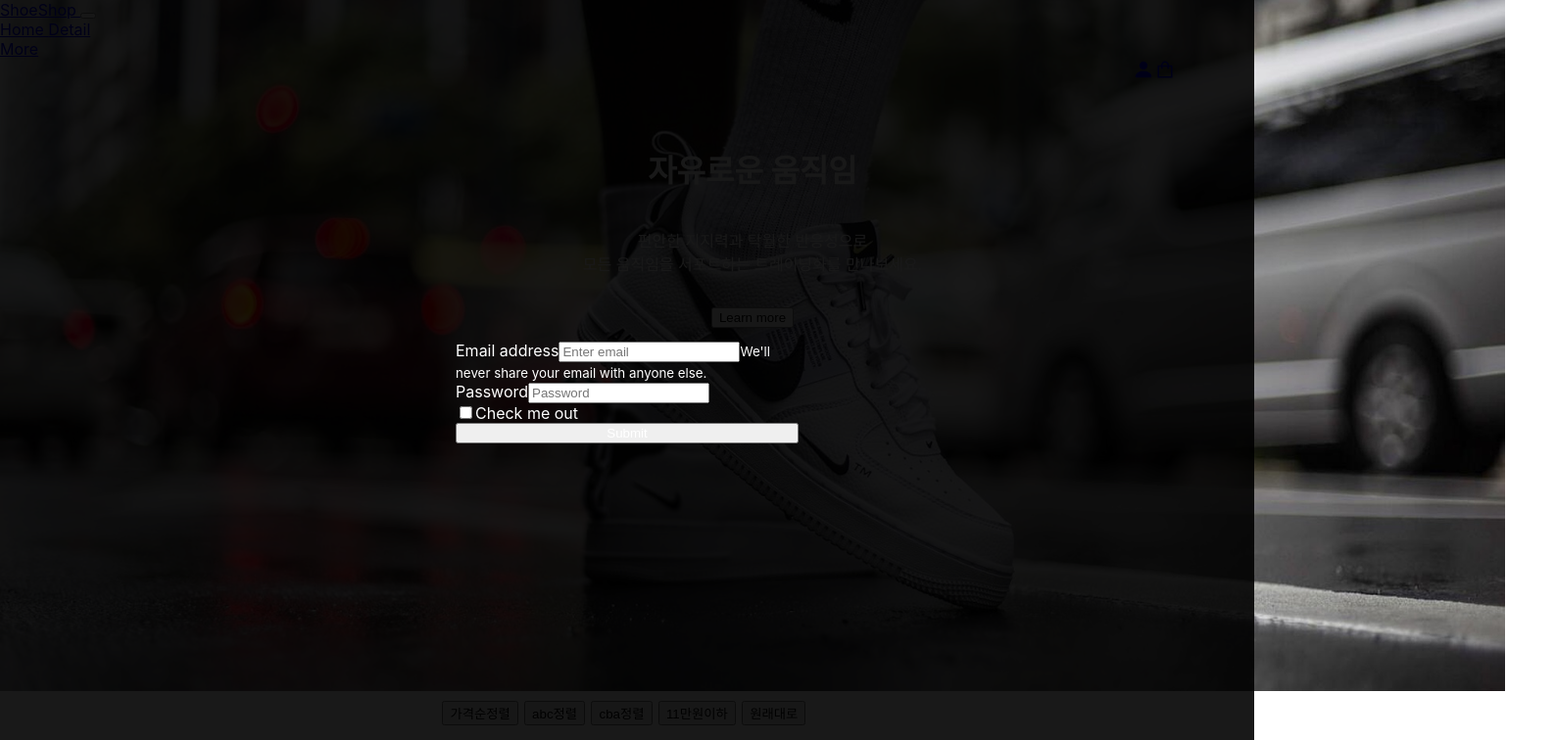
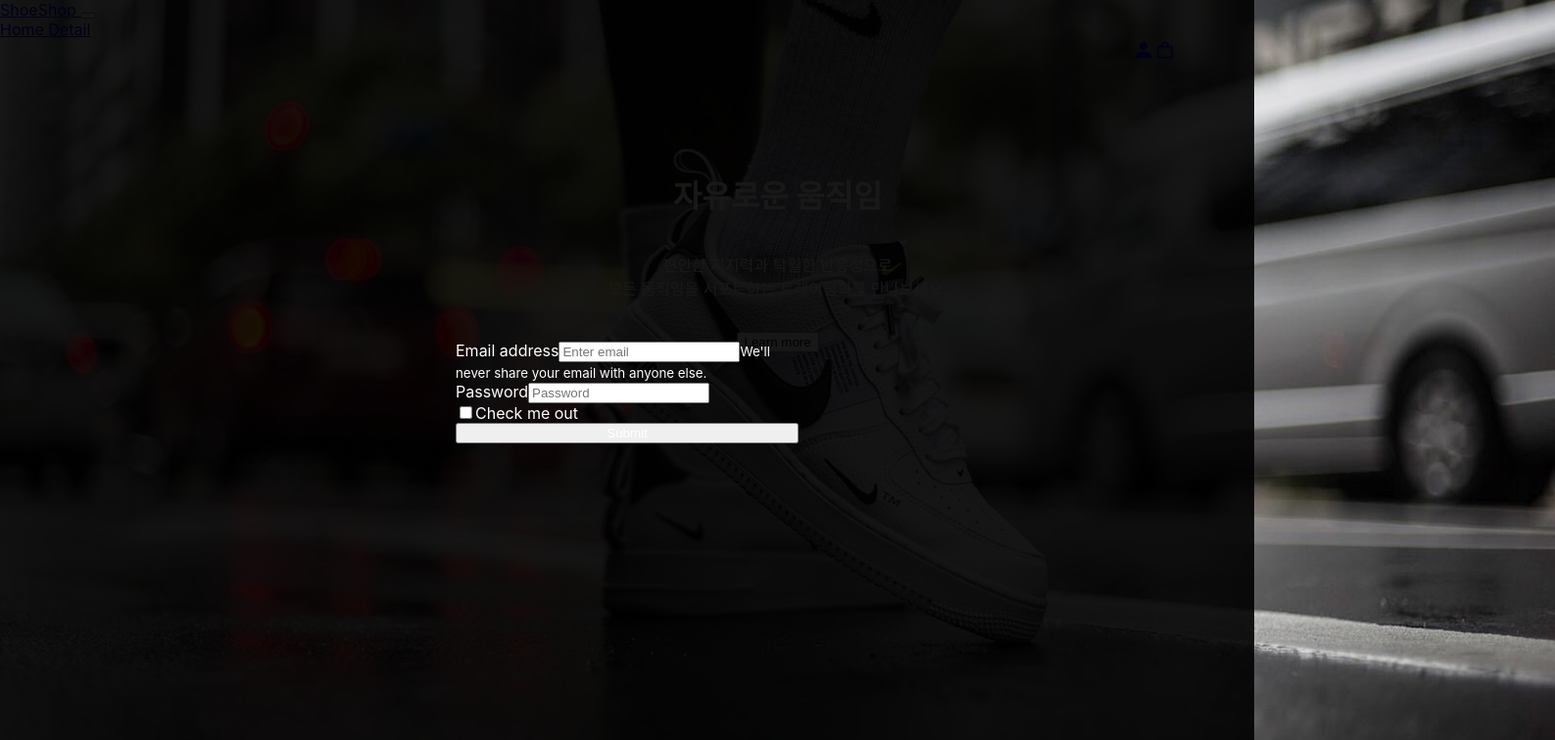
Before and after one commit to dygreen/shoeshop, a React (Create React App) app: page /detail/1 in a window 1280 px wide. Both pictures are taken after a click on the button 1167 px from the left and 76 px from the top of the page. Shown: the top 756 px of the page at 98% size, 1587 px wide, since content can reach past the window. Built offline with nearby package versions, Linux system fonts and the light colour scheme; the HTML template or start-up script is replaced by a standard one.

Commit message:
Add files via upload

```diff
--- a/src/App.css
+++ b/src/App.css
@@ -19,7 +19,7 @@
 .background {
   background: url(./background.jpg) no-repeat center center;
   background-size: cover;
-  padding: 10vw;
+  padding: 12vw;
   width: 100%;
   height: 450px;
 }
@@ -34,7 +34,7 @@
 }
 
 /* modal */
-Form{
+Form {
   position: fixed;
   top: 0;
   left: 0;
@@ -46,17 +46,8 @@ Form{
   align-items: center;
 }
 
-Form .black_back{ /* 모달 - 검정 배경 */
-  position: fixed;
-  top: 0;
-  left: 0;
-  width: 100%;
-  height: 100%;
-  background: rgba(0,0,0,0.9);
-  z-index: 100;
-}
-
-Form .mb-3, Form Button{
+Form .mb-3,
+Form Button {
   width: 350px;
   color: #fff;
   position: relative;
@@ -83,37 +74,36 @@ Form .mb-3, Form Button{
   margin: -15px auto;
 }
 
-.button_list{ /* 정렬 버튼 리스트 */
-  display: flex;
-  justify-content: center;
-}
-
+/* 정렬 버튼 리스트 */
 .sortBtn {
-  margin-top: 10px;
+  margin-top: 20px;
   margin-right: 0.5%;
 }
 
-
-
 /* cart page*/
-.table{
+.table {
   width: 60%;
   margin: 70px auto;
   color: #666;
 }
 
-.table h1{
+.table h1 {
   margin: 30px 0;
   color: #333;
 }
 
-.table td{padding: 10px;}
+.table td {
+  padding: 10px;
+}
 
-.table Button{padding: 5px 10px;}
+.table Button {
+  padding: 5px 10px;
+}
 
-.btn-cart{
+.btn-cart {
   display: flex;
   margin: 0 auto;
+  margin-top: 2%;
 }
 
 @media screen and (max-width: 767px) {
@@ -121,12 +111,16 @@ Form .mb-3, Form Button{
     display: none;
   }
 
-  .intro{margin-top: 100px;}
+  .intro {
+    margin-top: 100px;
+  }
 
   /* cart */
-  .table{width: 90%;}
+  .table {
+    width: 90%;
+  }
 
-  h1{
+  h1 {
     font-size: 25px;
     width: 100px;
   }
--- a/src/App.js
+++ b/src/App.js
@@ -1,15 +1,18 @@
 /*eslint-disable*/
 
-import React, { useState, useEffect, lazy, Suspense, useRef } from 'react';
-import { Navbar, Nav, NavDropdown, Container, Jumbotron, Button, Form } from 'react-bootstrap';
+import React, { useState, lazy, Suspense } from 'react';
+import { Navbar, Nav, Container, Jumbotron, Button } from 'react-bootstrap';
 import { BsFillPersonFill } from "react-icons/bs";
 import { AiOutlineShopping } from "react-icons/ai";
 import { Link, Route, Switch, useHistory } from 'react-router-dom';
-import Data from './data.js';
-let Detail = lazy(() => { return import ('./Detail.js')});
+import axios from'axios';
+import Data from './components/data.js';
+import LoginForm from './components/LoginForm.js';
+import SortBtns from './components/SortBtns.js';
 import Cart from './Cart.js'
 import './App.css';
-import axios from'axios';
+let Detail = lazy(() => { return import ('./Detail.js')});
+
 
 function App() {
 
@@ -20,13 +23,10 @@ function App() {
   let [count, setCount] = useState(0); /* 더보기 버튼 클릭 횟수 */
   let [fail, setFail] = useState(true); /* catch함수에 담을 내용 */
   let [stock, setStock] = useState([10,11,12,14,19,21,2,5,27]); /* 재고 데이터 */
-
   let [login, setLogin] = useState(true); /* 로그인 모달창 */
-  let modal = useRef(); /* 모달창 선택을 위한 hook */
 
   return (
     <div className="App">
-      {/* Navbar */}
       <Navbar className="navbar" bg="light" expand="lg">
         <Container className="container">
           {/* 왼쪽 gnb */}
@@ -35,61 +35,16 @@ function App() {
           <Navbar.Collapse id="basic-navbar-nav">
             <Nav className="me-auto left">
               <Nav.Link as={Link} to="/"> Home </Nav.Link>
-              <Nav.Link as={Link} to="/detail/0">Detail </Nav.Link>
-              <NavDropdown title="More" id="basic-nav-dropdown">
-                <NavDropdown.Item href="#action/3.1"> New </NavDropdown.Item>
-                <NavDropdown.Item href="#action/3.2"> Sale </NavDropdown.Item>
-                <NavDropdown.Item href="#action/3.3"> Event </NavDropdown.Item>
-                <NavDropdown.Divider />
-                <NavDropdown.Item href="#action/3.4"> Recommend </NavDropdown.Item>
-              </NavDropdown>
+              <Nav.Link as={Link} to="/detail/0"> Detail </Nav.Link>
             </Nav>
             {/* 오른쪽 gnb */}
             <Nav className="me-auto right">
               <Nav.Link onClick={()=>{setLogin(false)}}><BsFillPersonFill className="login" size="22"/></Nav.Link>
               {/* 로그인 모달창 */}
               { login == false
-                ? (
-                  <Form>
-                    <div className="black_back" ref={modal} onClick={(e)=>
-                    {if(modal.current === e.target){
-                      setLogin(true)
-                    }}}></div>{/* modal */}
-                    <Form.Group className="mb-3" controlId="formBasicEmail">
-                      <Form.Label>Email address</Form.Label>
-                      <Form.Control type="email" placeholder="Enter email" className="user-email"/>
-                      <Form.Text className="text-muted">
-                        We'll never share your email with anyone else.
-                      </Form.Text>
-                    </Form.Group>
-
-                    <Form.Group className="mb-3" controlId="formBasicPassword">
-                      <Form.Label>Password</Form.Label>
-                      <Form.Control type="password" placeholder="Password" className="user-pw"/>
-                    </Form.Group>
-                    <Form.Group className="mb-3" controlId="formBasicCheckbox">
-                      <Form.Check type="checkbox" label="Check me out" />
-                    </Form.Group>
-                    {/* 이메일+비번(대문자) 정규식 검사 */}
-                    <Button variant="primary" type="submit" onClick={(e)=>{
-                      let inputVal = document.querySelector(".user-email").value;
-                      if(/\S+@\S+\.\S+/.test(inputVal) == false){
-                        alert("이메일 형식이 아닙니다.");
-                        e.preventDefault();
-                      }
-
-                      let pwVal = document.querySelector(".user-pw").value;
-                      if(/[A-Z]/.test(pwVal) == false){
-                        alert("비밀번호에 대문자가 1개 이상 들어가야 합니다.");
-                      }
-                    }}>
-                      Submit
-                    </Button>
-                  </Form>
-                )
+                ? ( <LoginForm setLogin={setLogin}/> )
                 : null
               }
-
               <Nav.Link as={Link} to="/cart"><AiOutlineShopping className="cart" size="22"/></Nav.Link>
             </Nav>
           </Navbar.Collapse>
@@ -99,7 +54,6 @@ function App() {
       {/* Home */}
       <Switch>
         <Route exact path="/">
-          {/* 메인 비주얼 */}
           <Jumbotron className="background">
             <div className="intro">
               <h1>자유로운 움직임</h1>
@@ -107,62 +61,18 @@ function App() {
                 편안한 지지력과 탁월한 반응성으로<br/>
                 모든 움직임을 서포트하는 트레이닝화를 만나보세요.
               </p>
-              <p><Button bsStyle="primary">Learn more</Button></p>
+              <p><Button variant="warning">Learn more</Button></p>
             </div>
           </Jumbotron>
 
           {/* 정렬 버튼 */}
-          <div className="button_list">
-            <Button variant="warning" className="sortBtn" onClick={()=>{
-                  const sorted = [...shoes].sort((a,b) => {
-                    return a.price - b.price
-                  });
-                  setShoes(sorted);
-            }}>가격순정렬</Button>
-
-            <Button variant="success" className="sortBtn" onClick={()=>{
-                  const abc = [...shoes].sort((a,b) => {
-                    if(a.title < b.title){
-                      return -1
-                    } else if(a.title == b.title){
-                      return 0
-                    } else {
-                      return 1
-                    }
-                  });
-                  setShoes(abc);
-            }}>abc정렬</Button>
-
-            <Button variant="danger" className="sortBtn" onClick={()=>{
-                  const cba = [...shoes].sort((a,b)=>{
-                    if(a.title < b.title){
-                      return 1
-                    } else if(a.title == b.title){
-                      return 0
-                    } else {
-                      return -1
-                    }
-                  });
-                  setShoes(cba);
-            }}>cba정렬</Button>
-
-            <Button variant="info" className="sortBtn" onClick={()=>{
-                  const priceF = [...shoes].filter((a)=>{
-                    return a.price <= 110000
-                  });
-                  setShoes(priceF);
-            }}>11만원이하</Button>
-
-            <Button variant="dark" className="sortBtn" onClick={()=>{
-                  setShoes(orig);
-            }}>원래대로</Button>
-          </div>
+          <SortBtns shoes={shoes} setShoes={setShoes} orig={orig} />
 
           {/* 상품 데이터 Card */}
           <div className="container2">
             <div className="row">
               {
-                shoes.map((a, i)=>{
+                shoes.map((a, i) => {
                   return <Card shoes={shoes[i]} stock={stock} i={i} key={i} />
                 })
               }
@@ -173,7 +83,7 @@ function App() {
             + 클릭 수(count)에 따라 다른 경로 요청
             + 준비된 데이터가 끝나면 더보기 버튼(btn) 없애기*/}
             { btn == true
-              ? (<button className="btn btn-primary moreBtn"
+              ? (<button className="btn btn-dark moreBtn"
               onClick={()=>{
                 setCount(count++); /* count=1이므로 if문 실행 */
                 if(count === 1){
@@ -231,7 +141,10 @@ function Card(props){
 
   return (
     // 메인페이지 상품을 누르면 상세페이지로 이동
-    <div className="col-md-4" onClick={()=>{history.push('/detail/'+props.shoes.id)}}>
+    <div className="col-md-4"
+    onClick={() => {
+      history.push('/detail/'+props.shoes.id);
+      }}>
       <img src={`https://codingapple1.github.io/shop/shoes${props.shoes.id + 1}.jpg`} width="100%" />
       <h4>{props.shoes.title}</h4>
       <p>{props.shoes.content} & {props.shoes.price}</p>
@@ -240,5 +153,4 @@ function Card(props){
   )
 }
 
-
 export default App;
--- a/src/Cart.js
+++ b/src/Cart.js
@@ -6,8 +6,6 @@ import './Detail.scss';
 import { connect, useSelector, useDispatch } from 'react-redux';
 
 function Cart(props){
-  // useSelector Hook 사용
-  // let state = useSelector((state) => state);
   let dispatch = useDispatch();
   let history = useHistory();
 
@@ -45,7 +43,7 @@ function Cart(props){
       { props.alert === true
         ? (<div className='my-alert'>
         <p>지금 구매하시면 20% 할인</p>
-        <Button variant="primary" onClick={()=>{dispatch({type: 'alertX'})}}>✕</Button>
+        <Button variant="outline-dark" onClick={()=>{dispatch({type: 'alertX'})}}>✕</Button>
         </div>)
         : null
       }
--- /dev/null
+++ b/src/components/LoginForm.js
@@ -0,0 +1,62 @@
+import React, { useRef } from 'react';
+import styled from "styled-components";
+import { Form, Button } from 'react-bootstrap';
+
+const BlackBlock = styled.div`
+  position: fixed;
+  top: 0;
+  left: 0;
+  width: 100%;
+  height: 100%;
+  background: rgba(0, 0, 0, 0.9);
+  z-index: 100;
+`;
+
+function LoginForm(props){
+
+  let modal = useRef(); /* 모달창 선택을 위함 */
+
+  return(
+    <Form>
+      {/* 모달창 검정배경*/}
+      <BlackBlock ref={modal} onClick={(e) => {
+        if(modal.current === e.target){
+          props.setLogin(true);
+        }
+      }}/>
+
+      <Form.Group className="mb-3" controlId="formBasicEmail">
+        <Form.Label>Email address</Form.Label>
+        <Form.Control type="email" placeholder="Enter email" className="user-email"/>
+        <Form.Text className="text-muted">We'll never share your email with anyone else.
+        </Form.Text>
+      </Form.Group>
+
+      <Form.Group className="mb-3" controlId="formBasicPassword">
+        <Form.Label>Password</Form.Label>
+        <Form.Control type="password" placeholder="Password" className="user-pw"/>
+      </Form.Group>
+
+      <Form.Group className="mb-3" controlId="formBasicCheckbox">
+        <Form.Check type="checkbox" label="Check me out" />
+      </Form.Group>
+
+      {/* 이메일+비번(대문자) 정규식 검사 */}
+      <Button variant="primary" type="submit" onClick={(e)=>{
+        let inputVal = document.querySelector(".user-email").value;
+        if(/\S+@\S+\.\S+/.test(inputVal) == false){
+          alert("이메일 형식이 아닙니다.");
+          e.preventDefault();
+        }
+
+        let pwVal = document.querySelector(".user-pw").value;
+        if(/[A-Z]/.test(pwVal) == false){
+          alert("비밀번호에 대문자가 1개 이상 들어가야 합니다.");
+        }
+
+      }}> Submit </Button>
+    </Form>
+  )
+}
+
+export default LoginForm;
--- /dev/null
+++ b/src/components/SortBtns.js
@@ -0,0 +1,73 @@
+import React from "react";
+import styled from "styled-components";
+import { Button } from 'react-bootstrap';
+
+const BtnList = styled.div`
+  display: flex;
+  justify-content: center;
+`;
+
+
+function SortBtns(props){
+  return (
+    <BtnList>
+
+      {/* 가격순 정렬 */}
+      <Button variant="outline-dark" className="sortBtn"
+      onClick={() => {
+        const sorted = [...props.shoes].sort((a,b) => {
+          return a.price - b.price
+        });
+        props.setShoes(sorted);
+      }}>가격순정렬</Button>
+
+      {/* abc순 정렬 */}
+      <Button variant="outline-dark" className="sortBtn"
+      onClick={() => {
+        const abc = [...props.shoes].sort((a,b) => {
+          if(a.title < b.title){
+            return -1
+          } else if(a.title == b.title){
+            return 0
+          } else {
+            return 1
+          }
+        });
+        props.setShoes(abc);
+      }}>abc정렬</Button>
+
+      {/* cba순 정렬 */}
+      <Button variant="outline-dark" className="sortBtn"
+      onClick={() => {
+        const cba = [...props.shoes].sort((a,b) => {
+          if(a.title < b.title){
+            return 1
+          } else if(a.title == b.title){
+            return 0
+          } else {
+            return -1
+          }
+        });
+        props.setShoes(cba);
+      }}>cba정렬</Button>
+
+      {/* 11만원이하 정렬 */}
+      <Button variant="outline-dark" className="sortBtn"
+      onClick={() => {
+        const priceF = [...props.shoes].filter((a)=>{
+          return a.price <= 110000
+        });
+        props.setShoes(priceF);
+      }}>11만원이하</Button>
+
+      {/* 원래대로 정렬 */}
+      <Button variant="dark" className="sortBtn"
+      onClick={() => {
+        props.setShoes(props.orig);
+      }}>원래대로</Button>
+
+    </BtnList>
+  );
+}
+
+export default SortBtns;
--- /dev/null
+++ b/src/components/data.js
@@ -0,0 +1,22 @@
+export default [
+  {
+    id : 0,
+    title : "White and Black",
+    content : "Born in France",
+    price : 120000
+  },
+
+  {
+    id : 1,
+    title : "Red Knit",
+    content : "Born in Seoul",
+    price : 110000
+  },
+
+  {
+    id : 2,
+    title : "Grey Yordan",
+    content : "Born in the States",
+    price : 130000
+  }
+]
```
Also changed, not shown: src/Detail.js (+2 -10 lines), src/Detail.scss (+9 -6 lines).
